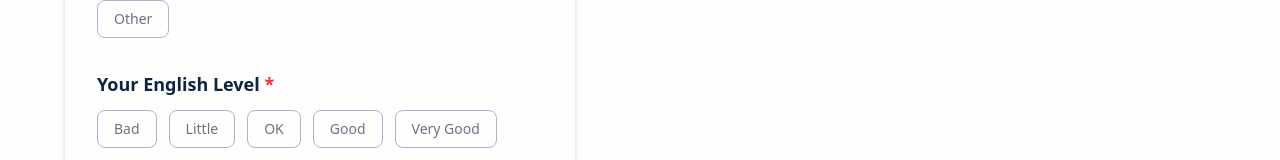
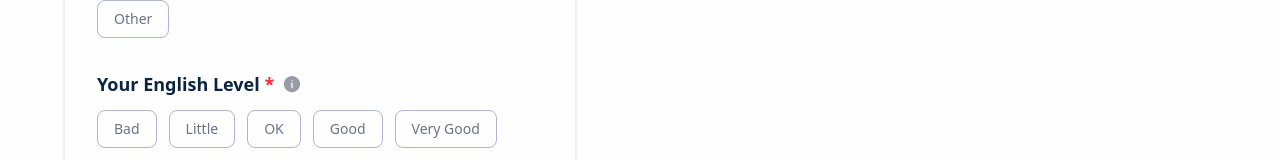
Before and after one commit to ishanwadhwani/Mansys, a Next.js app: page /candidate in a window 1280 px wide. Shown: the part 1064-1224 px from the top of the page. Built offline with nearby package versions, Linux system fonts and the light colour scheme.

Commit message:
Tooltip for English

```diff
--- a/src/components/CandidateForm/index.tsx
+++ b/src/components/CandidateForm/index.tsx
@@ -1,14 +1,6 @@
 "use client";
 import React, { useState } from "react";
 import { useForm, Controller, Control, RegisterOptions } from "react-hook-form";
-
-// --- Theme Configuration (Applied via Tailwind Arbitrary Values) ---
-// Brand: #64a9ec
-// Accent: #517ac6
-// Navy: #2b4592
-// Paper: #fefeff
-// Text: #0b2540
-// Muted: #6b7280
 
 type FormValues = {
   wantsToWorkInAustralia: boolean;
@@ -95,6 +87,35 @@ const englishOptions = [
   "Very Good",
   "Excellent",
 ];
+
+const englishLevelTooltip = (
+  <div className="text-left space-y-1.5 min-w-[220px]">
+    <p>
+      <span className="font-bold text-[var(--color-brand)]">Bad</span> — Very
+      little English
+    </p>
+    <p>
+      <span className="font-bold text-[var(--color-brand)]">Little</span> —
+      Basic English only
+    </p>
+    <p>
+      <span className="font-bold text-[var(--color-brand)]">OK</span> — Simple
+      conversation possible
+    </p>
+    <p>
+      <span className="font-bold text-[var(--color-brand)]">Good</span> —
+      Comfortable speaking English
+    </p>
+    <p>
+      <span className="font-bold text-[var(--color-brand)]">Very Good</span> —
+      Strong English skills
+    </p>
+    <p>
+      <span className="font-bold text-[var(--color-brand)]">Excellent</span> —
+      Fluent English
+    </p>
+  </div>
+);
 
 export default function CandidateForm() {
   const {
@@ -184,13 +205,13 @@ export default function CandidateForm() {
     }
   };
 
-  // --- Reusable "Chip" Selection Component ---
   type SelectionGroupProps<Name extends keyof FormValues> = {
     label: string;
     name: Name;
     options: string[];
     control: Control<FormValues>;
     rules?: RegisterOptions<FormValues, Name>;
+    tooltipContent?: React.ReactNode;
   };
 
   const SelectionGroup = <Name extends keyof FormValues>({
@@ -199,11 +220,42 @@ export default function CandidateForm() {
     options,
     control,
     rules = { required: true } as RegisterOptions<FormValues, Name>,
+    tooltipContent,
   }: SelectionGroupProps<Name>) => (
     <div className="mb-8">
-      <label className="block text-[#0b2540] text-lg font-semibold mb-3">
-        {label} <span className="text-red-500">*</span>
-      </label>
+      <div className="flex items-center gap-2 mb-3">
+        <label className="block text-[var(--text-default)] text-lg font-semibold">
+          {label} <span className="text-red-500">*</span>
+        </label>
+
+        {/* Tooltip Icon & Popup (Only renders if content is provided) */}
+        {tooltipContent && (
+          <div className="relative group">
+            {/* Icon */}
+            <div className="cursor-help text-[var(--muted)]/70 hover:text-[var(--color-brand)] transition-colors duration-200">
+              <svg
+                xmlns="http://www.w3.org/2000/svg"
+                viewBox="0 0 24 24"
+                fill="currentColor"
+                className="w-5 h-5"
+              >
+                <path
+                  fillRule="evenodd"
+                  d="M2.25 12c0-5.385 4.365-9.75 9.75-9.75s9.75 4.365 9.75 9.75-4.365 9.75-9.75 9.75S2.25 17.385 2.25 12zm8.706-1.442c1.146-.573 2.437.463 2.126 1.706l-.709 2.836.042-.02a.75.75 0 01.67 1.34l-.04.022c-1.147.573-2.438-.463-2.127-1.706l.71-2.836-.042.02a.75.75 0 11-.671-1.34l.041-.022zM12 9a.75.75 0 100-1.5.75.75 0 000 1.5z"
+                  clipRule="evenodd"
+                />
+              </svg>
+            </div>
+
+            {/* Popup Box */}
+            <div className="absolute bottom-full left-1/2 -translate-x-1/2 mb-2 p-4 bg-[var(--color-navy)] text-[var(--color-paper)] text-xs rounded-xl shadow-2xl opacity-0 invisible group-hover:opacity-100 group-hover:visible transition-all duration-300 transform group-hover:translate-y-0 translate-y-2 z-50 w-max max-w-[280px] md:max-w-sm pointer-events-none">
+              {tooltipContent}
+              <div className="absolute top-full left-1/2 -translate-x-1/2 border-4 border-transparent border-t-[var(--color-navy)]"></div>
+            </div>
+          </div>
+        )}
+      </div>
+
       <Controller
         name={name}
         control={control}
@@ -299,6 +351,7 @@ export default function CandidateForm() {
           name="englishLevel"
           options={englishOptions}
           control={control}
+          tooltipContent={englishLevelTooltip}
         />
 
         <hr className="border-[var(--color-secondary)]/30 my-8" />
```
